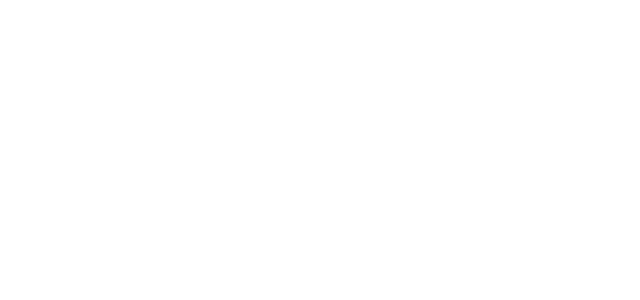
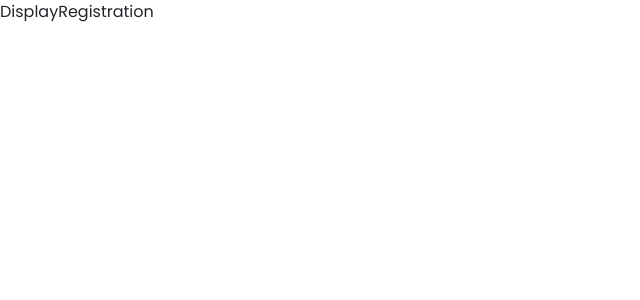
Before and after one commit to danielols3n/kvammalan, a React (Create React App) app: page /pameldingar/1 in a window 1280 px wide. Before the commit this address had no page. Shown: the top 300 px of the page, without its empty margins (0-640 px from the left). Built offline with nearby package versions, Linux system fonts and the light colour scheme.

Commit message:
Continued on regs page

```diff
--- a/src/App.js
+++ b/src/App.js
@@ -10,6 +10,7 @@
 import Success from './pages/Success';
 import Cancel from './pages/Cancel';
 import Registrations from './pages/Registrations';
+import DisplayRegistration from './pages/DisplayRegistration';
 
 function App() {
   return (
@@ -25,6 +26,7 @@
           <Route path="/kvammalan/pamelding/success" exact element={<Success />} />
           <Route path="/kvammalan/pamelding/cancel" element={<Cancel />} />
           <Route path="/pameldingar" element={<Registrations />} />
+          <Route path="/pameldingar/:id" element={<DisplayRegistration />} />
         </Routes>
       </Router>
     </>
--- /dev/null
+++ b/src/pages/DisplayRegistration.js
@@ -0,0 +1,9 @@
+import React from 'react'
+
+function DisplayRegistration() {
+  return (
+    <div>DisplayRegistration</div>
+  )
+}
+
+export default DisplayRegistration
--- a/src/pages/Registrations.js
+++ b/src/pages/Registrations.js
@@ -76,7 +76,7 @@
                                 <td>{item.phone}</td>
                                 <td>{item.minor === true ? 'Ja' : 'Nei'}</td>
                                 <td className="d-flex justify-content-center">
-                                    <BsEye title='View' style={{ cursor: 'pointer', margin: 'auto' }} size="1.5rem" />
+                                    <BsEye onClick={() => navigate(`/pameldingar/${item.id}`)} title='View' style={{ cursor: 'pointer', margin: 'auto' }} size="1.5rem" />
                                     <AiOutlineDelete title='Delete' style={{ cursor: 'pointer', margin: 'auto' }} color='red' size="1.5rem" />
                                 </td>
                             </tr>
```
